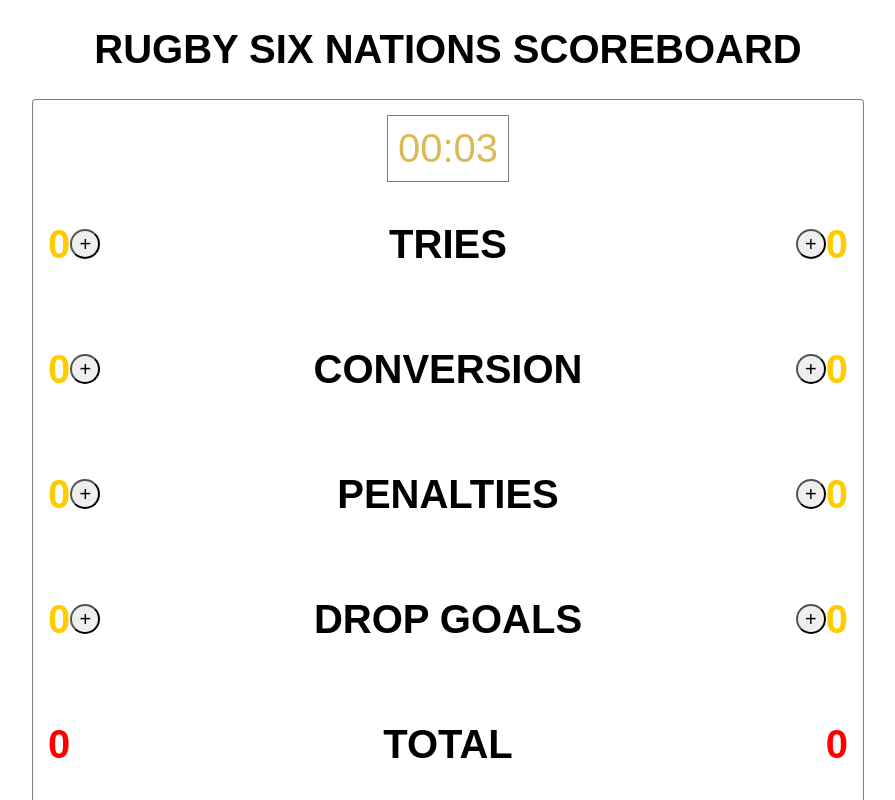
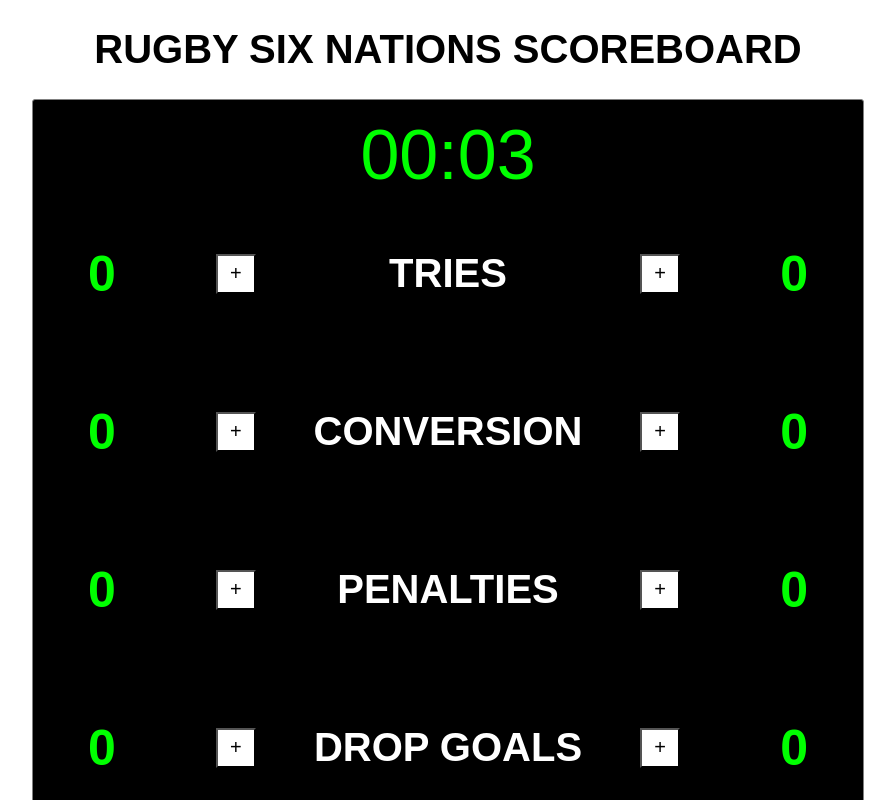
Before and after one commit to mealouise/games, a plain HTML site: page Rugby scoreboard/index.html in a window 1280 px wide. Both pictures are taken after a click on the button "START!". Shown: the top 800 px of the page, without its empty margins (192-1087 px from the left). Drawn offline with Linux system fonts and the light colour scheme.

Commit message:
colour scheme changed to black and button changes to square

```diff
--- a/Rugby scoreboard/index.html
+++ b/Rugby scoreboard/index.html
@@ -8,51 +8,54 @@
 </head>
 <body>
     <h1 class="title">RUGBY SIX NATIONS SCOREBOARD</h1>
-
+    <h5 id="commentary"></h5>
+    <h5 id="commentaryTwo"></h5>
     <div class="board" id="startScreen">
+        <label class="team-label">Team One</label>
+        <input class="team-input" id="teamOneInput" type="text" placeholder="Enter Team Name">
+        <label class="team-label">Team Two</label>
+        <input class="team-input" id="teamTwoInput" type="text" placeholder="Enter Team Name">
         <button id="startGame">START!</button>
-        <input id="teamOneInput" type="text" placeholder="Enter Team Name">
-        <input id="teamTwoInput" type="text" placeholder="Enter Team Name">
     </div>
 
     <div class="board" id="scoreBoard">
         <div class="boardTemplate">
         <div class="row">
-            <h2 class="team1" id="teamOneName">TEAM 1</h2>
+            <h2 class="team1" id="teamOneName"></h2>
             <div id="timer"></div>
-            <h2 class="team2" id="teamTwoName">TEAM 2</h2>
+            <h2 class="team2" id="teamTwoName"></h2>
         </div>
     <div class="row">
-        <h3 class="count" id="tryCountTeam1">0</h3>
-        <button class="plusButton" id="try1">+</button>
+        <h3 class="countLeft" id="tryCountTeam1">0</h3>
+        <button class="plusButton buttonLeft" id="try1">+</button>
         <p class="scoreTitle">TRIES</p>
-        <button class="plusButton" id="try2">+</button>
-        <h3 class="count" id="tryCountTeam2">0</h3>
+        <button class="plusButton buttonRight" id="try2">+</button>
+        <h3 class="countRight"  id="tryCountTeam2">0</h3>
     </div>
     <div class="row">
-        <h3 class="count" id="tryConversionTeam1">0</h3>
-        <button class="plusButton" id="conversion1">+</button>
+        <h3 class="countLeft" id="tryConversionTeam1">0</h3>
+        <button class="plusButton buttonLeft" id="conversion1">+</button>
         <p class="scoreTitle">CONVERSION</p>
-        <button class="plusButton" id="conversion2">+</button>
-        <h3 class="count" id="tryConversionTeam2">0</h3>
+        <button class="plusButton buttonRight" id="conversion2">+</button>
+        <h3 class="countRight" id="tryConversionTeam2">0</h3>
     </div>
     <div class="row">
-        <h3 class="count" id="penaltyTeam1">0</h3>
-        <button class="plusButton" id="penalty1">+</button>
+        <h3 class="countLeft" id="penaltyTeam1">0</h3>
+        <button class="plusButton buttonLeft" id="penalty1">+</button>
         <p class="scoreTitle"> PENALTIES</p>
-        <button class="plusButton" id="penalty2">+</button>
-        <h3 class="count" id="penaltyTeam2">0</h3>
+        <button class="plusButton buttonRight" id="penalty2">+</button>
+        <h3 class="countRight" id="penaltyTeam2">0</h3>
     </div>
     <div class="row">
-        <h3 class="count" id="dropGoalTeam1">0</h3>
-        <button class="plusButton" id="dropgoal1">+</button>
+        <h3 class="countLeft" id="dropGoalTeam1">0</h3>
+        <button class="plusButton buttonLeft" id="dropgoal1">+</button>
         <p class="scoreTitle">DROP GOALS</p>
-        <button class="plusButton" id="dropgoal2">+</button>
-        <h3 class="count" id="dropGoalTeam2">0</h3>
+        <button class="plusButton buttonRight" id="dropgoal2">+</button>
+        <h3 class="countRight" id="dropGoalTeam2">0</h3>
     </div>
     <div class="row">
         <h3 id="team1TotalScore">0</h3>
-        <p class="scoreTitle">TOTAL</p>
+        <p class="scoreTitle">SCORE</p>
         <h3 id="team2TotalScore">0</h3>
     </div>
     <div>
--- a/Rugby scoreboard/index.js
+++ b/Rugby scoreboard/index.js
@@ -20,6 +20,8 @@ const teamOneNameDisplay = document.getElementById("teamOneName");
 const teamTwoNameDisplay = document.getElementById("teamTwoName");
 const teamOneInput = document.getElementById("teamOneInput");
 const teamTwoInput = document.getElementById("teamTwoInput");
+const commentary = document.getElementById("commentary");
+const commentaryTwo = document.getElementById("commentaryTwo");
 
 
 
@@ -96,6 +98,8 @@ const startScoreboard = () => {
 teamOneInput.addEventListener("change", () => {
     teamOneName = teamOneInput.value;
     console.log("team name added");
+
+
 })
 
 teamTwoInput.addEventListener("change", () => {
@@ -155,10 +159,7 @@ tryButton1.addEventListener("click", () => {
     team1TotalScore.textContent = team1Score;
     tryCount1++;
     tryCountTeam1.textContent = tryCount1;
-
-
-
-    // team1Score.textContent = 'Total score is '
+    commentary.textContent = `${teamOneName} scored a try`;
 })
 
 conversionButton1.addEventListener("click", () => {
@@ -167,6 +168,7 @@ conversionButton1.addEventListener("click", () => {
     team1TotalScore.textContent = team1Score;
     conversionCount1++;
     conversionTeam1.textContent = conversionCount1;
+    commentary.textContent = `${teamOneName} scored a conversion`;
 })
 
 penaltyButton1.addEventListener("click", () => {
@@ -175,6 +177,7 @@ penaltyButton1.addEventListener("click", () => {
     team1TotalScore.textContent = team1Score;
     penaltyCount1++;
     penaltyTeam1.textContent = penaltyCount1;
+    commentary.textContent = `${teamOneName} scored a penalty`;
 })
 
 dropGoalButton1.addEventListener("click", () => {
@@ -183,6 +186,7 @@ dropGoalButton1.addEventListener("click", () => {
     team1TotalScore.textContent = team1Score;
     dropGoalCount1++;
     dropGoalTeam1.textContent = dropGoalCount1;
+    commentary.textContent =  `${teamOneName} scored a drop goal`;
 
 })
 
@@ -193,6 +197,7 @@ tryButton2.addEventListener("click", () => {
     team2TotalScore.textContent = team2Score;
     tryCount2++;
     tryCountTeam2.textContent = tryCount2;
+    commentaryTwo.textContent = `${teamTwoName} scored a try`;
 
 })
 
@@ -202,6 +207,7 @@ conversionButton2.addEventListener("click", () => {
     team2TotalScore.textContent = team2Score;
     conversionCount2++;
     conversionTeam2.textContent = conversionCount2;
+    commentaryTwo.textContent = `${teamTwoName} scored a conversion`;
 })
 
 penaltyButton2.addEventListener("click", () => {
@@ -210,6 +216,7 @@ penaltyButton2.addEventListener("click", () => {
     team2TotalScore.textContent = team2Score;
     penaltyCount2++;
     penaltyTeam2.textContent = penaltyCount2;
+    commentaryTwo.textContent = `${teamTwoName} scored a penalty`;
 })
 
 dropGoalButton2.addEventListener("click", () => {
@@ -218,4 +225,5 @@ dropGoalButton2.addEventListener("click", () => {
     team2TotalScore.textContent = team2Score;
     dropGoalCount2++;
     dropGoalTeam2.textContent = dropGoalCount2;
+    commentaryTwo.textContent = `${teamTwoName} scored a drop goal`;
 })
--- a/Rugby scoreboard/style.css
+++ b/Rugby scoreboard/style.css
@@ -7,6 +7,7 @@
 
 #scoreBoard {
     display: none;
+    background-color: black;
 }
 
 #startScreen {
@@ -27,27 +28,40 @@
 }
 
 #team1TotalScore {
-    color: red;
-    font-size: 40px;
+    color: #00ff00;
+    font-size: 50px;
+    padding-left:40px;
 }
 
 #team2TotalScore {
-    color: red;
-    font-size: 40px;
+    color: #00ff00;
+    font-size: 50px;
+    padding-right:40px;
 }
 
-.count {
-    color: #ffcc00;
+.countLeft {
+    color: #00ff00;
+    padding-left: 40px;
     /* display:flex;
     align-items: center;
     justify-content: center; */
 }
 
-h2, h3 {
+.countRight {
+    color: #00ff00;
+    padding-right: 40px;
+}
+
+h2 {
     font-family: Arial, Helvetica, sans-serif;
     font-size: 40px;
 }
 
+
+h3 {
+    font-family: Arial, Helvetica, sans-serif;
+    font-size: 50px;
+}
 p {
     font-family: Arial, Helvetica, sans-serif;
     font-size: 40px;
@@ -55,8 +69,8 @@ p {
 }
 
 #timer {
-    font-size: 50px;
-    color: #ffcc00;
+    color: #00ff00;
+    font-size:70px;
     font-family: Arial, Helvetica, sans-serif;
 }
 
@@ -87,9 +101,10 @@ p {
 }
 
 .plusButton {
-    height: 30px;
-    width: 30px;
-    border-radius: 50%;
+    background-color: white;
+    height: 40px;
+    width: 40px;
+    /* border-radius: 50%; */
     display: flex;
     align-items: center;
     justify-content: center;
@@ -115,7 +130,7 @@ p {
     margin-left: auto;
     margin-right: auto;
     width: 800px;
-    height: 850px;
+    height: 950px;
     border: 1px solid grey;
     border-radius: 3px;
     padding: 15px;
@@ -129,23 +144,17 @@ p {
     flex-direction:column;*/
 }
 
-#timer {
-    border: 1px solid grey;
-    font-size:40px;
-    padding: 10px;
-    color: #dbba56;
-}
-
 #startGame {
     background-color: blue;
-    font-size:40px;
+    font-size:30px;
     color: white;
     border-radius: 15px;
-    padding: 25px;
+    padding: 20px;
 }
 
 .scoreTitle {
     flex:1;
+    color:white;
 }
 .team1{
     flex:1;
@@ -155,4 +164,26 @@ p {
     flex:1;
 }
 
-/* add class name to the left buttons and then seperate for the right buttons and add margin left and margin right*/
+.buttonRight {
+    margin-right: 100px;
+}
+
+.buttonLeft {
+    margin-left: 100px;
+}
+
+.team1{
+    color:white;
+}
+
+.team2{
+    color:white;
+}
+
+.team-input {
+    margin-bottom: 40px;
+}
+
+.team-label {
+    font-family:Arial, Helvetica, sans-serif;
+}
```
